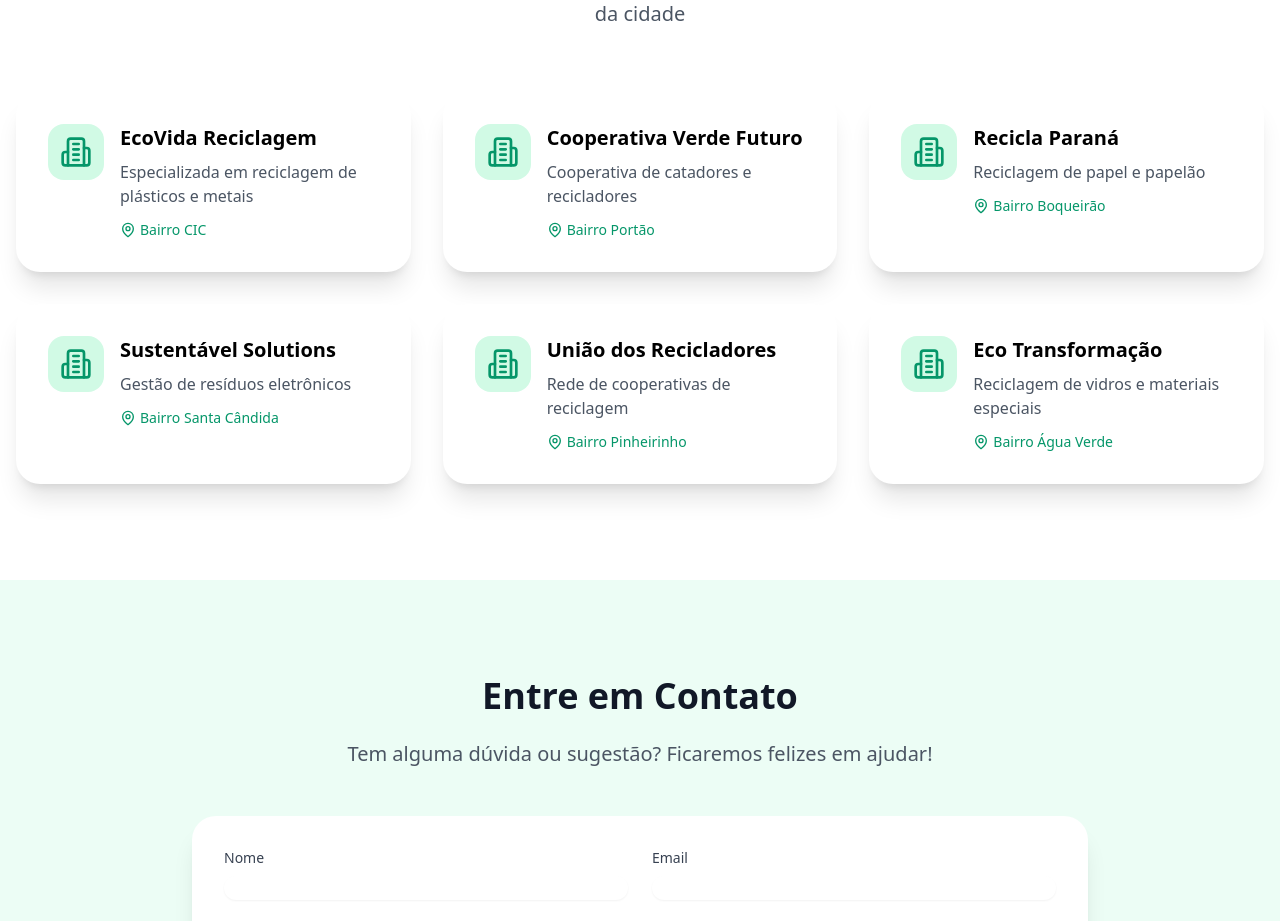
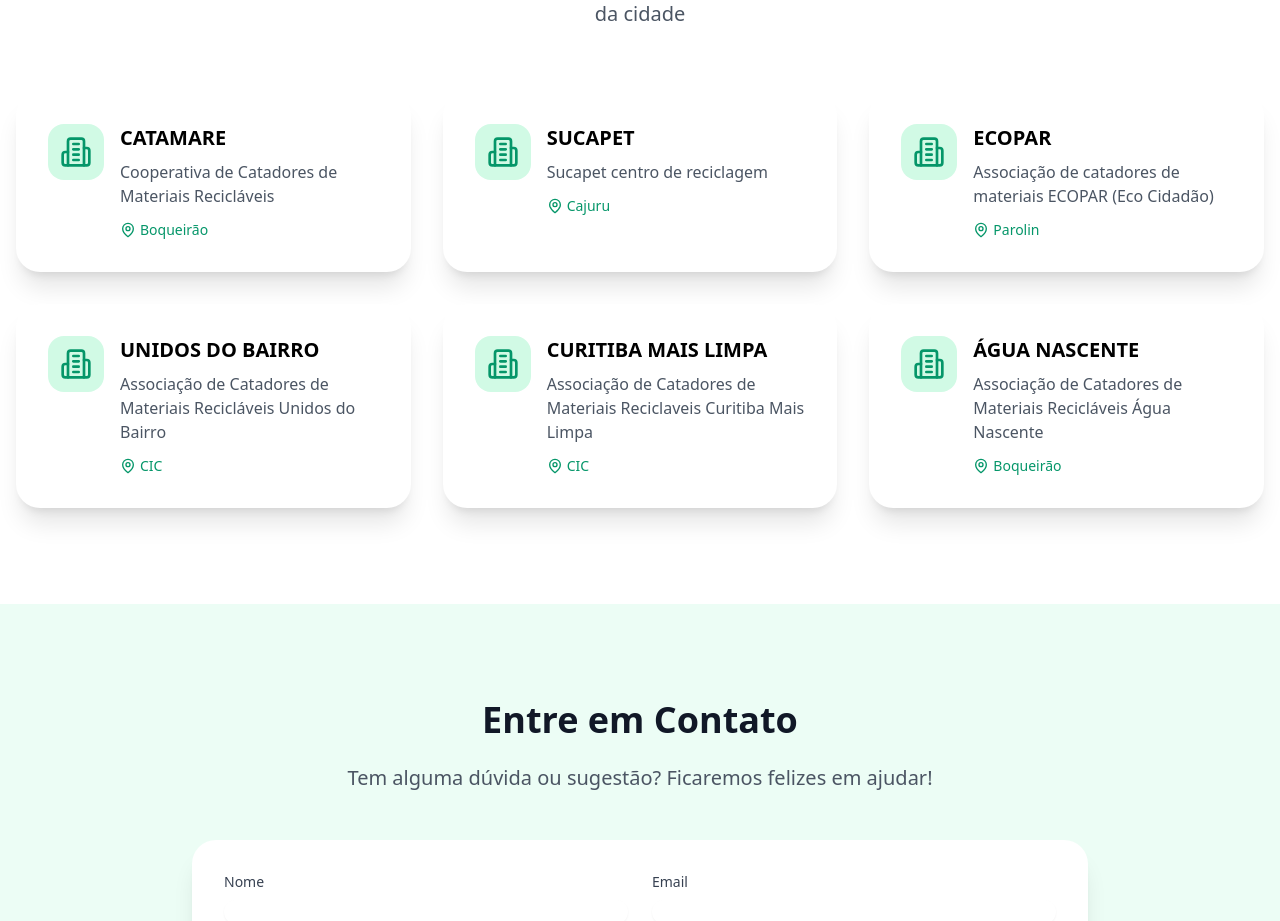
Before and after one commit to rodrigoborge/curitiba-limpa, a React (Vite) app: page / in a window 1280 px wide. Shown: the part 2080-3001 px from the top of the page. Built offline with nearby package versions, Linux system fonts and the light colour scheme.

Commit message:
partners update

```diff
--- a/src/data/partners.ts
+++ b/src/data/partners.ts
@@ -1,32 +1,32 @@
 export const partners = [
     {
-    name: "EcoVida Reciclagem",
-    description: "Especializada em reciclagem de plásticos e metais",
-    location: "Bairro CIC"
+        name: 'CATAMARE',
+        description: 'Cooperativa de Catadores de Materiais Recicláveis',
+        location: 'Boqueirão',
     },
     {
-    name: "Cooperativa Verde Futuro",
-    description: "Cooperativa de catadores e recicladores",
-    location: "Bairro Portão"
+        name: 'SUCAPET',
+        description: 'Sucapet centro de reciclagem',
+        location: 'Cajuru',
     },
     {
-    name: "Recicla Paraná",
-    description: "Reciclagem de papel e papelão",
-    location: "Bairro Boqueirão"
+        name: 'ECOPAR',
+        description: 'Associação de catadores de materiais ECOPAR (Eco Cidadão)',
+        location: 'Parolin',
     },
     {
-    name: "Sustentável Solutions",
-    description: "Gestão de resíduos eletrônicos",
-    location: "Bairro Santa Cândida"
+        name: 'UNIDOS DO BAIRRO',
+        description: 'Associação de Catadores de Materiais Recicláveis Unidos do Bairro',
+        location: 'CIC',
     },
     {
-    name: "União dos Recicladores",
-    description: "Rede de cooperativas de reciclagem",
-    location: "Bairro Pinheirinho"
+        name: 'CURITIBA MAIS LIMPA',
+        description: 'Associação de Catadores de Materiais Reciclaveis Curitiba Mais Limpa',
+        location: 'CIC',
     },
     {
-    name: "Eco Transformação",
-    description: "Reciclagem de vidros e materiais especiais",
-    location: "Bairro Água Verde"
-  }
+        name: 'ÁGUA NASCENTE',
+        description: 'Associação de Catadores de Materiais Recicláveis Água Nascente',
+        location: 'Boqueirão',
+    },
 ];
```
Lines whose indentation alone changed are shown as unchanged.
